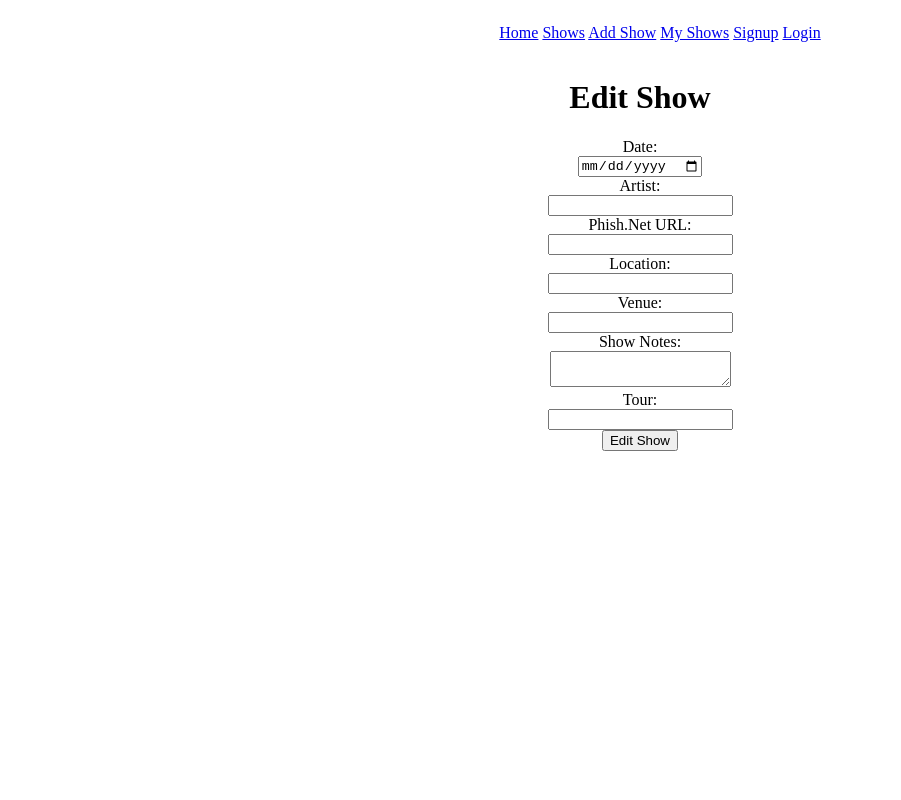
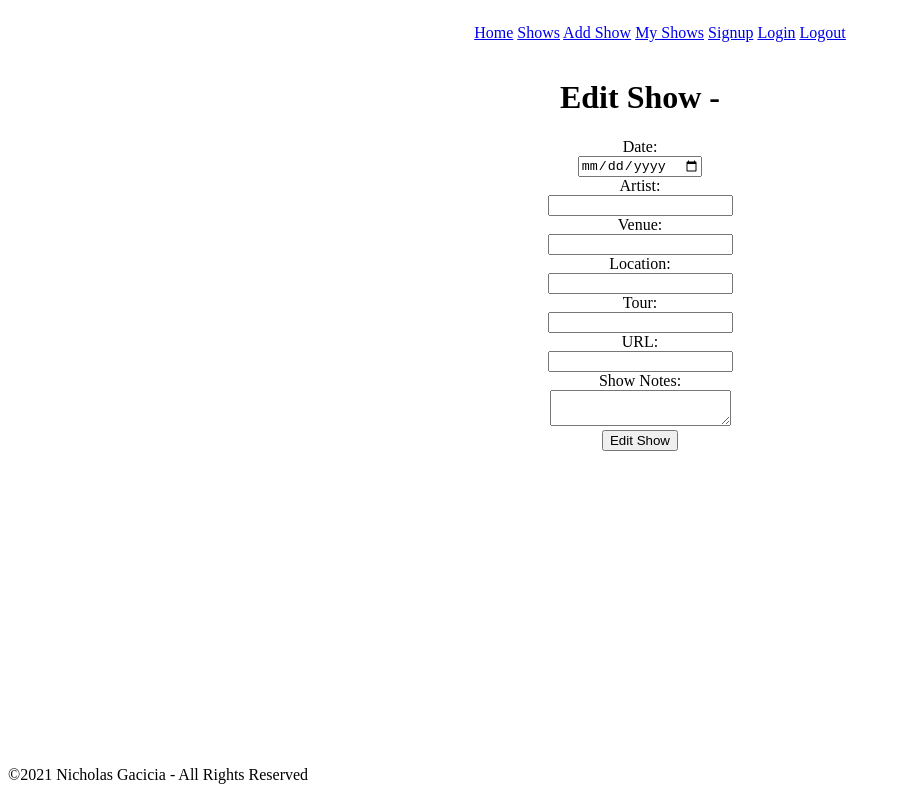
Before and after one commit to nicholasgacicia/IWATS-App, a React (Create React App) app: page /editshow/1 in a window 1280 px wide. Shown: the whole page, without its empty margins (0-901 px from the left). Built offline with nearby package versions, Linux system fonts and the light colour scheme; no server answers.

Commit message:
Logout, error handling, mdb ui styling

```diff
--- a/package.json
+++ b/package.json
@@ -6,6 +6,7 @@
     "@testing-library/jest-dom": "^5.11.9",
     "@testing-library/react": "^11.2.5",
     "@testing-library/user-event": "^12.8.1",
+    "mdb-react-ui-kit": "^1.0.0-alpha4",
     "react": "^17.0.1",
     "react-dom": "^17.0.1",
     "react-router-dom": "^5.2.0",
--- a/src/App.css
+++ b/src/App.css
@@ -11,4 +11,5 @@ nav {
 footer {
   position: fixed;
   bottom: 0;
+  text-align: center;
 }
--- a/src/App.js
+++ b/src/App.js
@@ -1,20 +1,51 @@
 import { useState } from 'react';
-import Routes from './config/routes';
-import NavBar from './components/Universal/NavBar';
-// import Footer from './components/Universal/Footer';
-
+import { Link } from 'react-router-dom';
+import Routes from './config/Routes';
 import './App.css';
 
+const styles = {
+  logoutButton: {
+    textDecoration: 'underline',
+    cursor: 'pointer',
+  }
+};
+
 function App() {
-  const [token, setToken] = useState(null);
+  // const [token, setToken] = useState(null);
+  const [token, setToken] = useState(localStorage.getItem('token'));
+
+  function handleLogout() {
+    setToken(null);
+    localStorage.removeItem('token');
+    alert('You have logged out');
+  }
 
   return (
     <div>
-      <NavBar />
-      <div>
+      <header className="header">
+        <nav className="nav">
+          <ul>
+            <Link to='/'>Home</Link>{'  '}
+            <Link to='/shows'>Shows</Link>{'  '}
+            <Link to='/addshow'>Add Show</Link>{'  '}
+            <Link to='/myshows'>My Shows</Link>{'  '}
+            <Link to='/signup'>Signup</Link>{'  '}
+            <Link to='/login'>Login</Link>{'  '}
+            <Link to='/login'><span style={styles.logoutButton} onClick={handleLogout}>Logout</span></Link>
+          </ul>
+        </nav>
+      </header>
+
+      <div className="main">
         <Routes token={token} setToken={setToken} />
       </div>
-      {/* <Footer /> */}
+
+      <footer>
+        <p className="copyright text-center">
+          &copy;2021 Nicholas Gacicia - All Rights Reserved
+			  </p>
+      </footer>
+
     </div>
   );
 }
--- a/src/components/Shows/ShowsCard.js
+++ b/src/components/Shows/ShowsCard.js
@@ -5,10 +5,8 @@ const ShowsCard = (props) => {
     token: localStorage.getItem('token')
   };
 
-  console.log('Token = ', token);
 
   function handleAttendShow() {
-    // console.log('Attend Show Clicked');
     fetch(`http://localhost:4000/api/users/${props.show._id}`, {
       method: 'PUT',
       headers: {
@@ -17,34 +15,25 @@ const ShowsCard = (props) => {
       body: JSON.stringify(token),
     })
       .then((res) => {
+        // console.log(res);
         return res.json();
+      })
+      .then((jsonData) => {
+        console.log(jsonData);
+        alert(jsonData.message);
       })
       .catch((err) => console.log(err));
   }
 
-  let date = new Date(props.show.showdate).toDateString();
+
+  // let date = new Date(props.show.showdate).toDateString();
   return (
     <>
-      <h4>{date} - {props.show.venue} - {props.show.location}</h4>
-
-      <div dangerouslySetInnerHTML={{ __html: props.show.shownotes }} />
+      <h4>{props.show.showdate.split('T')[0]} - {props.show.artist} - {props.show.venue} - {props.show.location}</h4>
+      {/* <div dangerouslySetInnerHTML={{ __html: props.show.shownotes }} /> */}
       <button onClick={() => props.deleteShow(props.show._id)}>Delete</button>{'  '}
       <Link to={`/editshow/${props.show._id}`}><button>Update</button></Link>{'  '}
-
-      {/* TODO Add show button functionality */}
-
-
-
       <button onClick={handleAttendShow}>Attended</button>{'  '}
-
-
-
-
-
-
-      <button>Listened</button>{'  '}
-      <button>Add to Playlist</button>{'  '}
-
       <hr />
     </>
   );
--- a/src/components/Universal/NavBar.js
+++ /dev/null
@@ -1,18 +0,0 @@
-import { Link } from 'react-router-dom';
-
-export default function NavBar() {
-  return (
-    <header className="header">
-      <nav className="nav">
-        <ul>
-          <Link to='/'>Home</Link>{'  '}
-          <Link to='/shows'>Shows</Link>{'  '}
-          <Link to='/addshow'>Add Show</Link>{'  '}
-          <Link to='/myshows'>My Shows</Link>{'  '}
-          <Link to='/signup'>Signup</Link>{'  '}
-          <Link to='/login'>Login</Link>
-        </ul>
-      </nav>
-    </header>
-  );
-}
--- a/src/pages/EditShowPage.js
+++ b/src/pages/EditShowPage.js
@@ -4,12 +4,13 @@ class EditShowPage extends React.Component {
   state = {
     showdate: '',
     artist: '',
+    venue: '',
+    location: '',
+    tourname: '',
     link: '',
-    location: '',
-    venue: '',
     shownotes: '',
-    tourname: '',
   };
+
 
   componentDidMount() {
     // match.params is passed to EditGamePage props by react-router-dom
@@ -18,12 +19,12 @@ class EditShowPage extends React.Component {
     console.log('Getting Show information')
     fetch(`http://localhost:4000/api/shows/${this.props.match.params.id}`)
       .then((res) => {
-        console.log(res);
+        // console.log(res);
         return res.json();
       })
       .then((jsonData) => {
         console.log(jsonData);
-        this.setState(jsonData)
+        this.setState(jsonData);
       })
       .catch((err) => console.log(err));
   }
@@ -47,10 +48,14 @@ class EditShowPage extends React.Component {
       .catch((err) => console.log(err));
   };
 
+
+
   render() {
+    // let date = new Date(this.state.showdate).toDateString();
+    // console.log(this.props);
     return (
       <div>
-        <h1>Edit Show {this.state.showdate}</h1>
+        <h1>Edit Show - {this.state.showdate.split('T')[0]}</h1>
 
         <form onSubmit={this.handleSubmit}>
           <label htmlFor="showdate">Date: </label><br />
@@ -71,12 +76,12 @@ class EditShowPage extends React.Component {
             onChange={this.handleChange}
           /><br />
 
-          <label htmlFor="link">Phish.Net URL: </label><br />
+          <label htmlFor="venue">Venue: </label><br />
           <input
             type="text"
-            id="link"
-            name="link"
-            value={this.state.link}
+            id="venue"
+            name="venue"
+            value={this.state.venue}
             onChange={this.handleChange}
           /><br />
 
@@ -89,12 +94,21 @@ class EditShowPage extends React.Component {
             onChange={this.handleChange}
           /><br />
 
-          <label htmlFor="venue">Venue: </label><br />
+          <label htmlFor="tourname">Tour: </label><br />
           <input
             type="text"
-            id="venue"
-            name="venue"
-            value={this.state.venue}
+            id="tourname"
+            name="tourname"
+            value={this.state.tourname}
+            onChange={this.handleChange}
+          /><br />
+
+          <label htmlFor="link">URL: </label><br />
+          <input
+            type="text"
+            id="link"
+            name="link"
+            value={this.state.link}
             onChange={this.handleChange}
           /><br />
 
@@ -107,15 +121,6 @@ class EditShowPage extends React.Component {
             onChange={this.handleChange}
           /><br />
 
-          <label htmlFor="tourname">Tour: </label><br />
-          <input
-            type="text"
-            id="tourname"
-            name="tourname"
-            value={this.state.tourname}
-            onChange={this.handleChange}
-          /><br />
-
           <button type="submit">Edit Show</button>
         </form>
 
--- a/src/pages/LoginPage.js
+++ b/src/pages/LoginPage.js
@@ -36,7 +36,6 @@ function LoginPage({ setToken }) {
       .then((data) => {
         setToken(data.token);  // ~Update authState in App
         localStorage.setItem('token', data.token);  // ~Store Token in localStorage
-        // TODO remove item (token)
         history.push('/myshows');  // ~Redirect myshows page
       })
       .catch((err) => setError(err.message));
--- a/src/pages/MyShowsPage.js
+++ b/src/pages/MyShowsPage.js
@@ -8,7 +8,7 @@ function MyShowsPage() {
       token: localStorage.getItem('token')
     };
 
-    console.log('Token = ', token);
+    // console.log('Token = ', token);
 
     if (token) {
       fetch('http://localhost:4000/api/users/myshows', {
```
Also changed, not shown: public/index.html (+0 -7 lines), src/components/Universal/Footer.js (deleted, +0 -11 lines), 1 other file (tests, documents, lock files or other folders).
